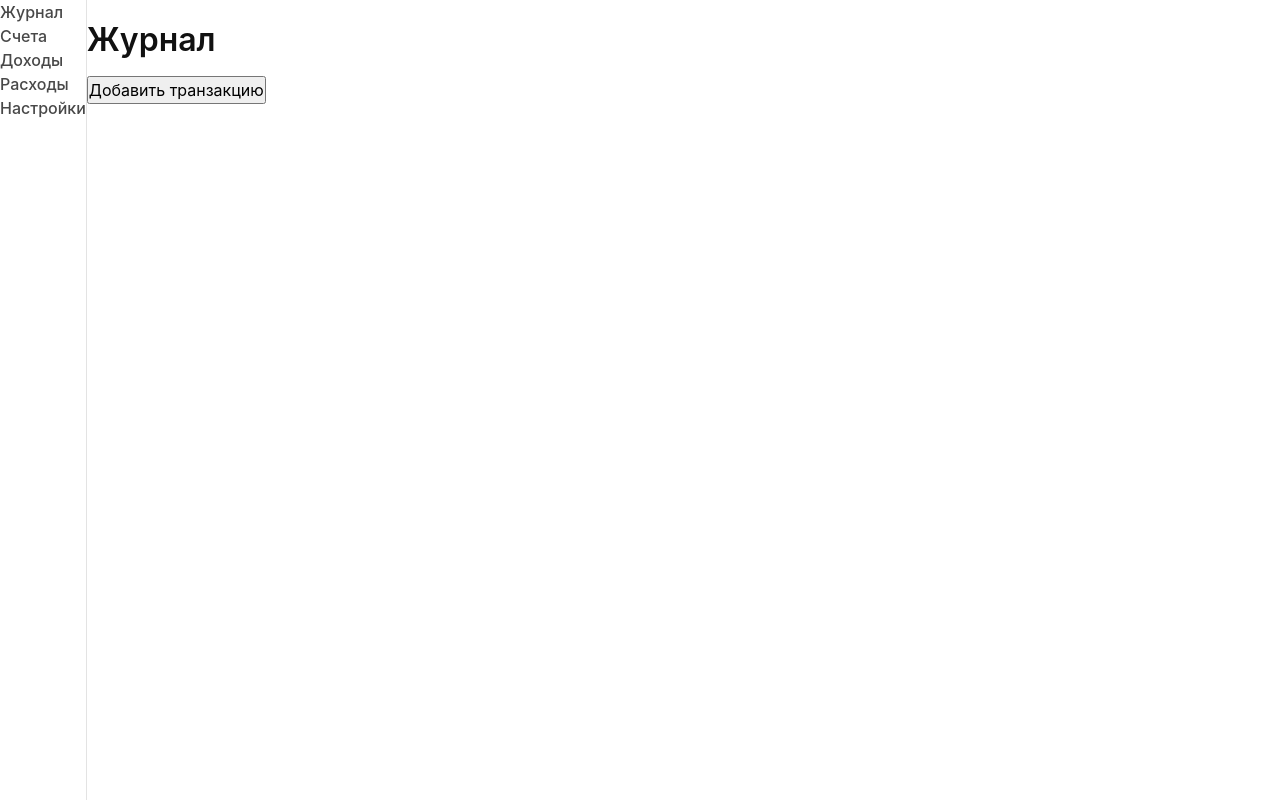
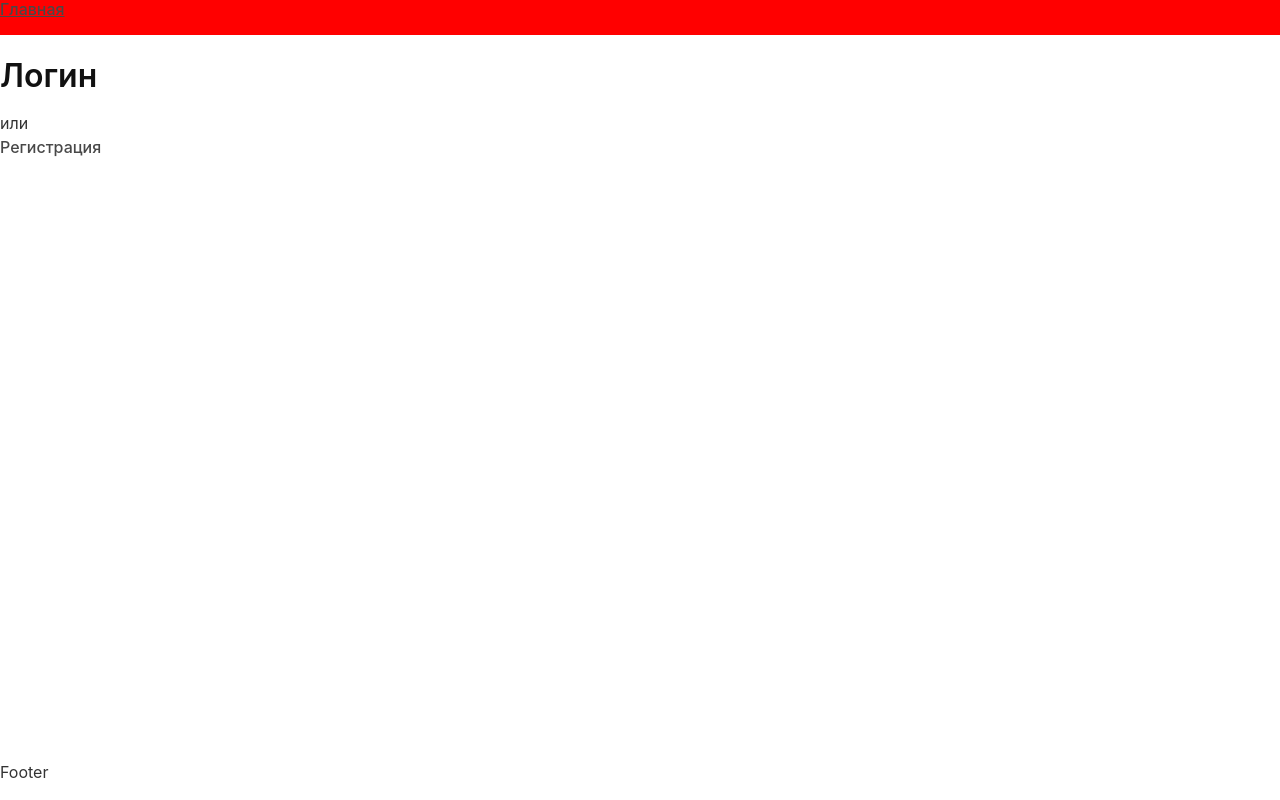
Before and after one commit to taurus-git/react-typescript-redux-wallet, a React (Create React App) app: page /login in a window 1280 px wide. Before the commit this address led to /dashboard. Built offline with nearby package versions, Linux system fonts and the light colour scheme.

Commit message:
Added condition to display content in footer. Added link to home page in header. Added styles to display page 100 vh

```diff
--- a/src/components/layout/DashboardLayout.tsx
+++ b/src/components/layout/DashboardLayout.tsx
@@ -19,7 +19,6 @@ export const DashboardLayout = () => {
     const mobileMenu = MODAL_NAME.MOBILE_MENU;
 
     return (
-        <main>
         <div className="main d-flex">
             { isDesktop &&
                 <aside className="sidebar">
@@ -41,6 +40,5 @@ export const DashboardLayout = () => {
                 <Outlet/>
             </div>
         </div>
-        </main>
     );
 }
--- a/src/components/layout/Footer.tsx
+++ b/src/components/layout/Footer.tsx
@@ -1,9 +1,26 @@
 import React from 'react';
+import { useSelector } from 'react-redux';
+import { RootState } from "../../store";
+import { useMediaQuery } from "../../hooks/useMediaQuery";
+import { WidthMediaQueries } from "../../constants/breakpoints";
+import { filterRoutes } from "../../features/navigation/utils/navigationUtils";
+import { privateRoutes } from "../../routes/routes";
+import { MenuCategory, RouteItemField } from "../../types/navigation";
+import { SidebarNavigation } from "../common/Navigation/SidebarNavigation";
 
 export const Footer = () => {
+    const isAuthenticated = useSelector( ( state: RootState ) => state.auth.isAuthenticated );
+    const isDesktop = useMediaQuery( WidthMediaQueries.md );
+    const finances = filterRoutes( privateRoutes, RouteItemField.MenuCategory, MenuCategory.Finances );
+
     return (
         <footer>
-            <h6>Footer</h6>
+            { isAuthenticated && !isDesktop ? (
+                <SidebarNavigation navigation={ finances }/>
+            ) : (
+                <p>Footer</p>
+            ) }
+
         </footer>
     );
 }
--- a/src/components/layout/Header.tsx
+++ b/src/components/layout/Header.tsx
@@ -1,10 +1,19 @@
 import React from 'react';
 import styles from "./Header.module.scss";
+import { Link } from "react-router-dom";
+import { useSelector } from "react-redux";
+import { RootState } from "../../store";
+import { ROUTES_MAP } from "../../routes/routes";
 
 export const Header = () => {
+    const isAuthenticated = useSelector( ( state: RootState ) => state.auth.isAuthenticated );
+
+    const homeLink = isAuthenticated ? ROUTES_MAP.dashboard.path : "/";
     return (
-        <header className={styles.header}>
-            <h6>Header</h6>
+        <header className={ styles.header }>
+            <h6>
+                <Link to={ homeLink }>{ 'Главная' }</Link>
+            </h6>
         </header>
     );
 }
--- a/src/components/layout/MainLayout.tsx
+++ b/src/components/layout/MainLayout.tsx
@@ -1,10 +1,16 @@
 import React from 'react';
 import { Outlet } from "react-router-dom";
+import { Header } from "./Header";
+import { Footer } from "./Footer";
 
 export const MainLayout = () => {
     return (
-        <>
-            <Outlet/>
-        </>
+        <div className="min-h-screen d-flex flex-column">
+            <Header/>
+            <main className="flex-1">
+                <Outlet/>
+            </main>
+            <Footer/>
+        </div>
     );
 }
--- a/src/pages/Login.tsx
+++ b/src/pages/Login.tsx
@@ -7,7 +7,7 @@ const Login = () => {
     return (
         <>
             <PageHeader />
-            <div>or</div>
+            <div>или</div>
             <Link to={ ROUTES_MAP.register.path }>
                 { ROUTES_MAP.register.label }
             </Link>
--- a/src/store/features/auth/authSlice.ts
+++ b/src/store/features/auth/authSlice.ts
@@ -1,11 +1,11 @@
-import { createSlice, PayloadAction } from '@reduxjs/toolkit';
+import { createSlice } from '@reduxjs/toolkit';
 
 interface AuthState {
     isAuthenticated: boolean;
 }
 
 const initialState: AuthState = {
-    isAuthenticated: true, //Todo: remove temporary 'true'
+    isAuthenticated: false, //Todo: remove temporary 'true'
 }
 
 const authSlice = createSlice ({
--- a/src/styles/main.css
+++ b/src/styles/main.css
@@ -20,10 +20,6 @@ body {
     line-height: 1.5;
     color: var(--gray-7);
     background-color: var(--gray-0);
-}
-
-.main {
-    min-height: 100vh;
 }
 
 aside {
@@ -90,6 +86,10 @@ textarea {
     line-height: inherit;
 }
 
+.main-layout {
+    min-height: 100vh;
+}
+
 .container {
     margin: 0 auto;
     padding: 0 var(--spacing-4);
@@ -107,6 +107,18 @@ textarea {
     flex-direction: column;
 }
 
+.flex-1 {
+    flex: 1;
+}
+
+.flex-wrap {
+    flex-wrap: wrap;
+}
+
+.flex-col {
+    flex-direction: column;
+}
+
 .justify-center {
     justify-content: center;
 }
@@ -119,12 +131,8 @@ textarea {
     align-items: center;
 }
 
-.flex-wrap {
-    flex-wrap: wrap;
-}
-
-.flex-col {
-    flex-direction: column;
+.min-h-screen {
+    min-height: 100vh;
 }
 
 .w-full {
```
Lines whose indentation alone changed are shown as unchanged.
